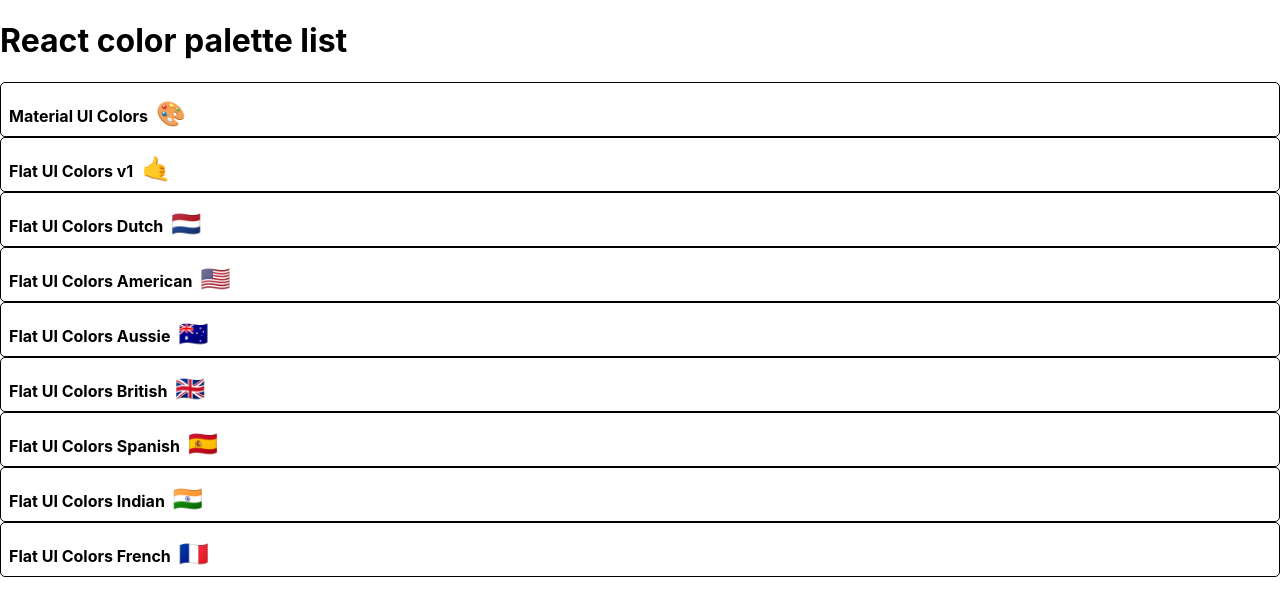
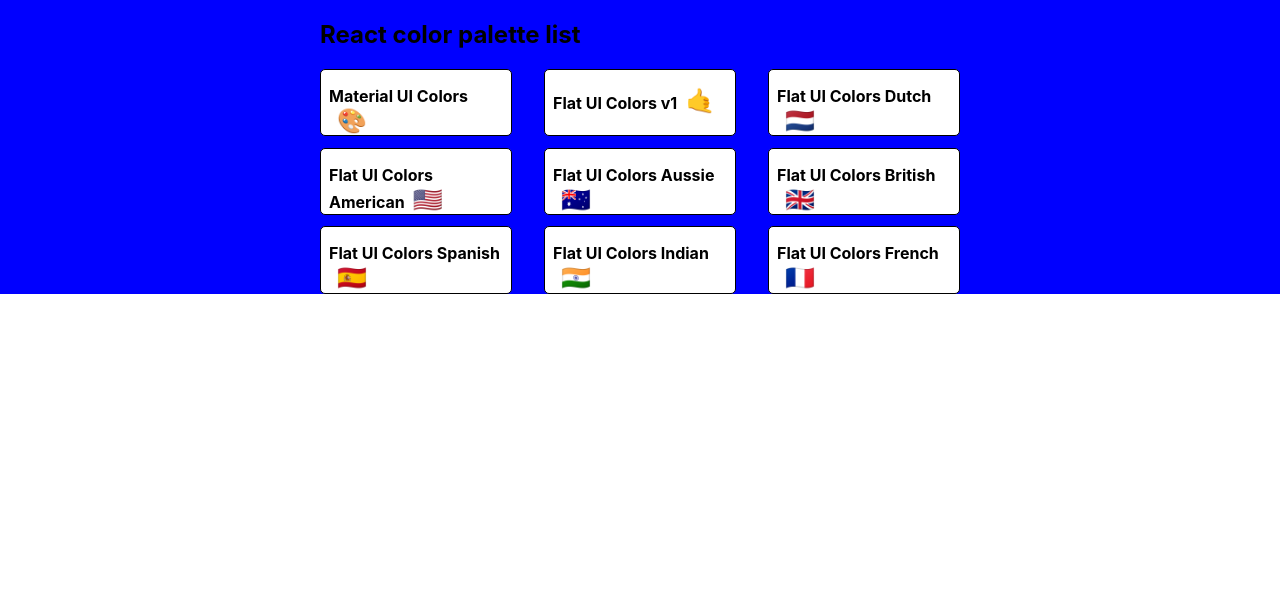
Before and after one commit to ElliotSherman/react-color-palettes-project, a React (Create React App) app: page / in a window 1280 px wide. Shown: the top 616 px of the page. Built offline with nearby package versions, Linux system fonts and the light colour scheme.

Commit message:
Add styled() from MUI/system and style PaletteList.js

```diff
--- a/src/PaletteList.js
+++ b/src/PaletteList.js
@@ -1,17 +1,62 @@
 import React from 'react';
 import seedColors from './seedColors';
-import {Link} from 'react-router-dom'
+// import {Link} from 'react-router-dom'
 import MiniPalette from './MiniPalette';
+import {styled} from   "@mui/system"
+
+const MyStyles = {
+    Root:styled('div',{
+    name:'Root'
+    })({
+    backgroundColor:'blue',
+    height:'100%',
+    display:'flex',
+    alignItems:'flex-start',
+    justifyContent:'center',
+    }),
+    Container:styled('div',{
+        name:'Container'
+    })({
+        width:'50%',
+        display:'flex',
+        alignItems:'flex-start',
+        flexDirection:'column',
+        flexWrap:'wrap'
+    }),
+    Nav:styled('nav',{
+        name:'Nav'
+    })({
+        display:'flex',
+        width:'100%',
+        justifyContent:'space-between'
+    }),
+    Palettes:styled('div',{
+        name:'Palettes'
+    })({
+        boxSizing:'border-box',
+        width:'100%',
+        display:'grid',
+        gridTemplateColumns:'repeat(3,30%)',
+        gridGap:'5%'
+    })
+}
 
 function PaletteList(props) {
+    const {Root ,Container ,Nav, Palettes} = MyStyles
     const palettes = seedColors;
     return (
-        <div>
-            <h1>React color palette list</h1>
-            {palettes.map(palette => (
+        <Root>
+            <Container>
+                <Nav>
+                    <h1>React color palette list</h1>
+                </Nav>
+                <Palettes>
+                {palettes.map(palette => (
                 <MiniPalette {...palette} to={`/palette/${palette.id}`}>{palette.paletteName}</MiniPalette>
-            ))}
-        </div>
+                ))}
+                </Palettes>
+            </Container>
+        </Root>
     );
 }
 
```
